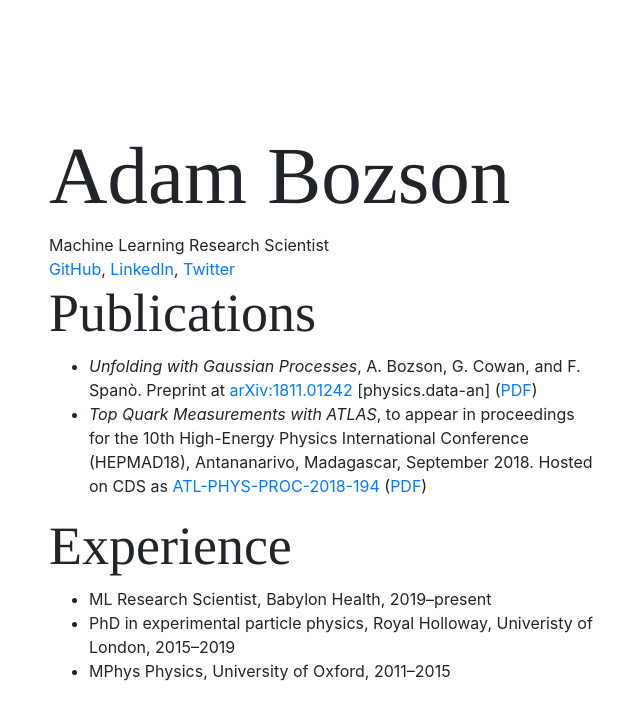
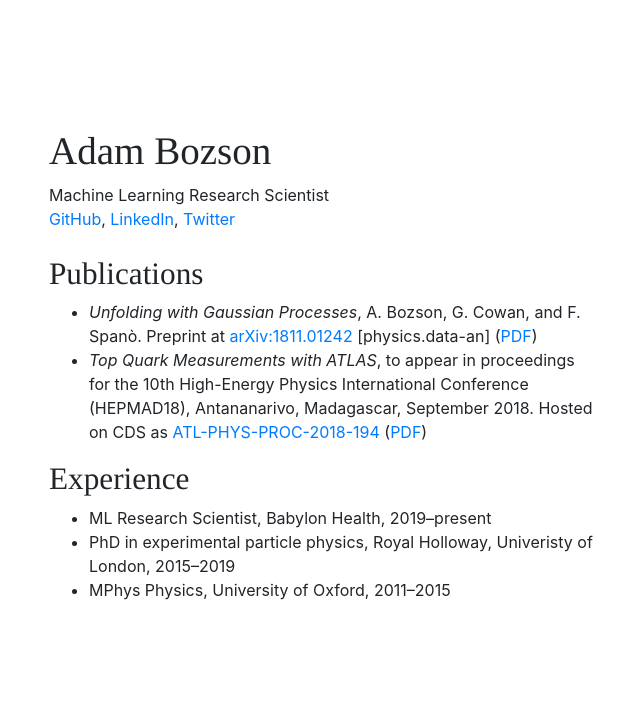
Before and after one commit to adambozson/adambozson.github.io, a website: page index.html in a window 1280 px wide. Shown: the top 720 px of the page, without its empty margins (15-655 px from the left). Drawn offline with Linux system fonts and the light colour scheme; a web font is replaced by a local one.

Commit message:
Visual adjustments

```diff
--- a/scss/bozson.scss
+++ b/scss/bozson.scss
@@ -5,7 +5,7 @@
 @import "../node_modules/modularscale-sass/libsass/scss/main";
 $modularscale: (
   base: 1rem, // The browser default, typically `16px`
-  ratio: 1.5
+  ratio: 1.25
 );
 
 // Custom Boostrap variable overrides
```
Also changed, not shown: index.html (+1 -1 lines), css/bozson.css.
